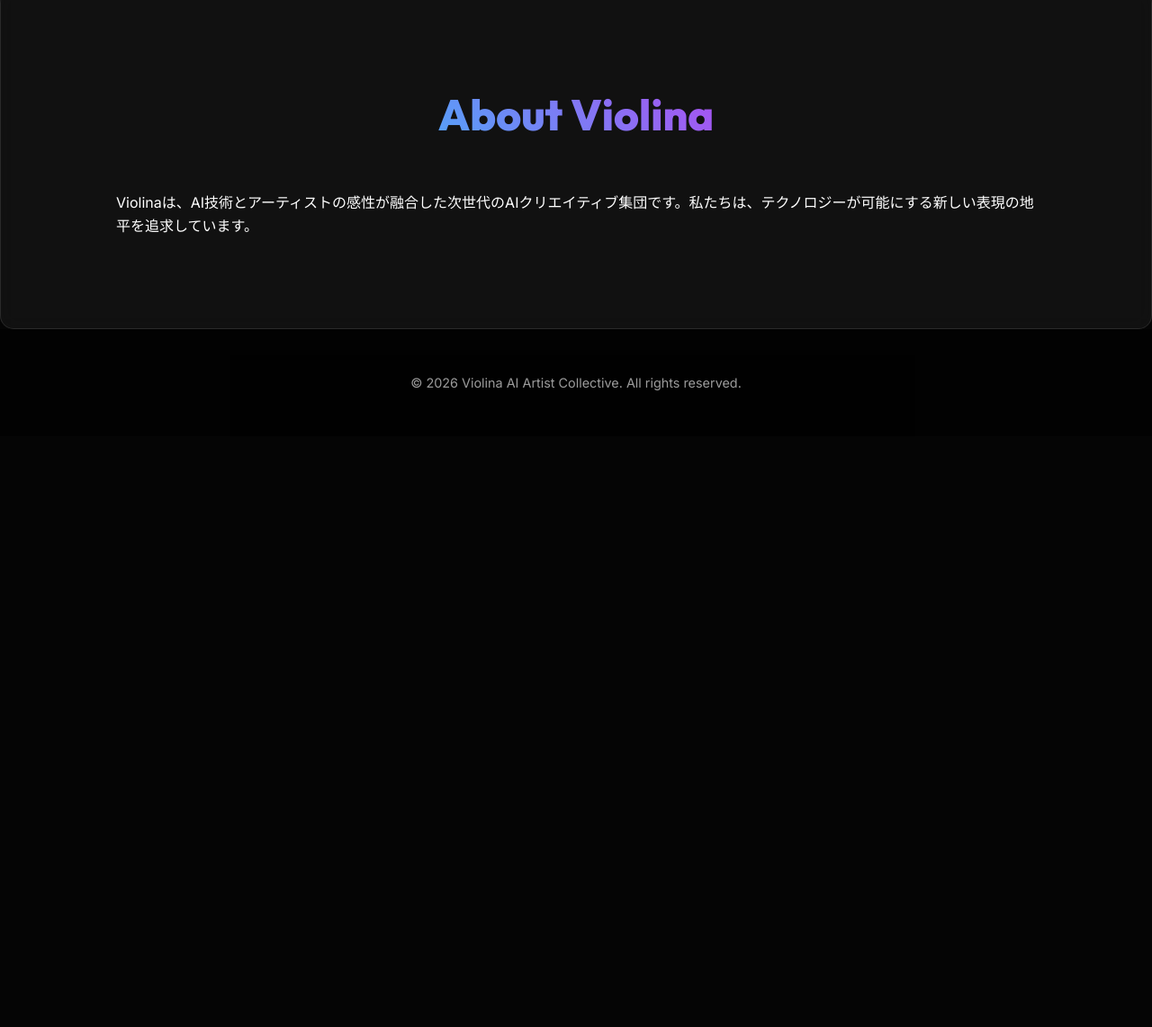
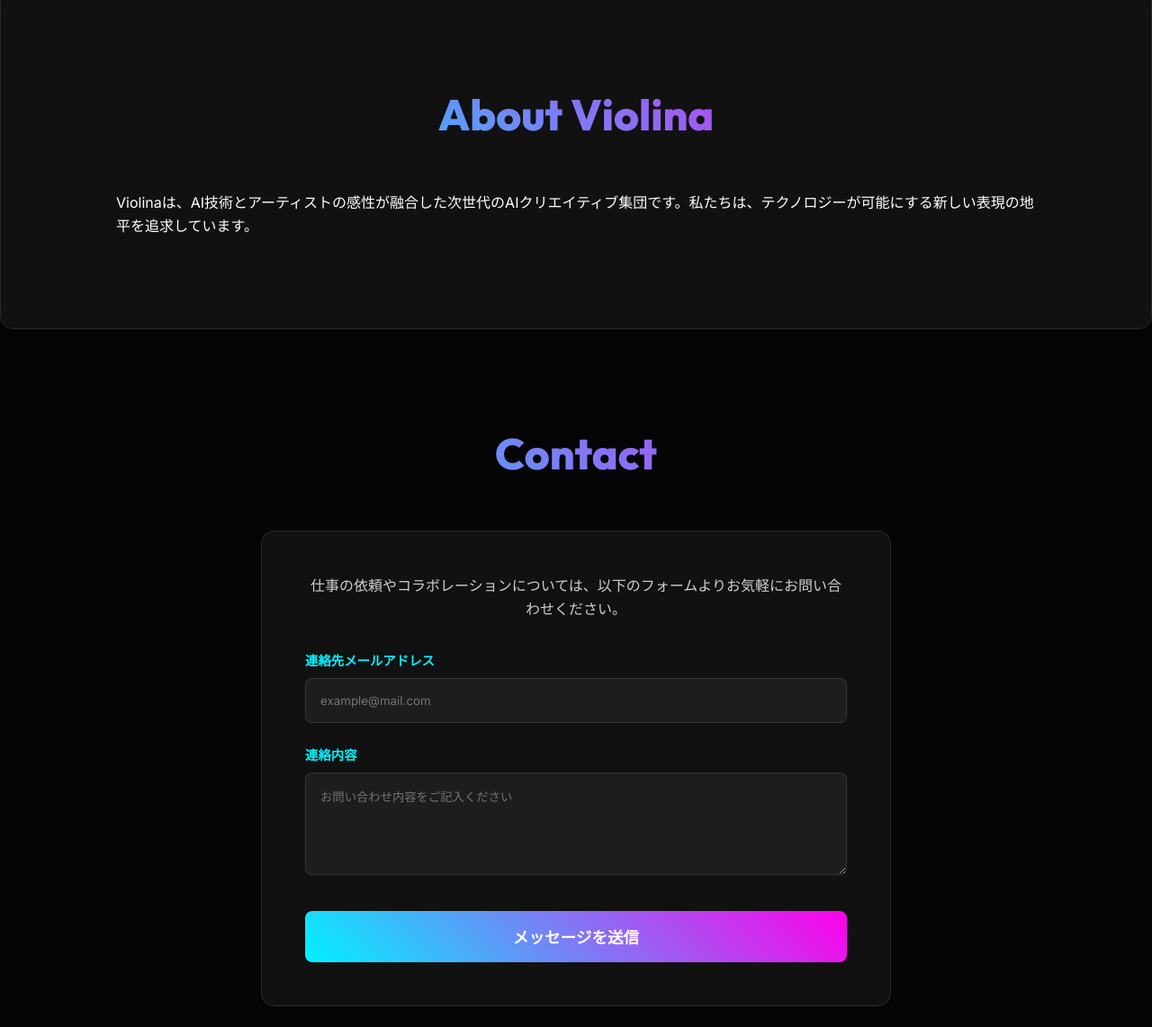
Before and after one commit to Jayz-ai/violina, a plain HTML site: page index.html in a window 1280 px wide. Shown: the part 1638-2780 px from the top of the page at 90% size. Before the commit the page ends 2123 px from the top, so only its background shows below. Drawn offline with Linux system fonts and the light colour scheme.

Commit message:
Add: contact form with Formspree integration

```diff
--- a/index.html
+++ b/index.html
@@ -79,6 +79,26 @@
             <h2 class="section-title">About Violina</h2>
             <p>Violinaは、AI技術とアーティストの感性が融合した次世代のAIクリエイティブ集団です。私たちは、テクノロジーが可能にする新しい表現の地平を追求しています。</p>
         </section>
+
+        <section id="contact" class="section">
+            <h2 class="section-title">Contact</h2>
+            <div class="contact-container glass-morphism animate-in">
+                <p class="contact-lead">仕事の依頼やコラボレーションについては、以下のフォームよりお気軽にお問い合わせください。</p>
+                <form action="https://formspree.io/f/xvgzbgzl" method="POST" class="contact-form">
+                    <div class="form-group">
+                        <label for="email">連絡先メールアドレス</label>
+                        <input type="email" id="email" name="email" required placeholder="example@mail.com">
+                    </div>
+                    <div class="form-group">
+                        <label for="message">連絡内容</label>
+                        <textarea id="message" name="message" required placeholder="お問い合わせ内容をご記入ください" rows="5"></textarea>
+                    </div>
+                    <!-- 送信後のリダイレクト先 (GitHub PagesのURL) -->
+                    <input type="hidden" name="_next" value="https://jayz-ai.github.io/violina/">
+                    <button type="submit" class="submit-btn">メッセージを送信</button>
+                </form>
+            </div>
+        </section>
     </main>
 
     <footer class="footer">
--- a/style.css
+++ b/style.css
@@ -202,3 +202,74 @@ h1, h2, h3 {
     .glitch-text { font-size: 3rem; }
     .nav-links { display: none; }
 }
+
+/* Contact Form */
+.contact-container {
+    max-width: 700px;
+    margin: 0 auto;
+    padding: 3rem;
+}
+
+.contact-lead {
+    text-align: center;
+    margin-bottom: 2rem;
+    opacity: 0.8;
+}
+
+.contact-form {
+    display: flex;
+    flex-direction: column;
+    gap: 1.5rem;
+}
+
+.form-group {
+    display: flex;
+    flex-direction: column;
+    gap: 0.5rem;
+}
+
+.form-group label {
+    font-size: 0.9rem;
+    font-weight: 600;
+    color: var(--accent-color);
+}
+
+.form-group input,
+.form-group textarea {
+    background: rgba(255, 255, 255, 0.05);
+    border: 1px solid var(--glass-border);
+    border-radius: 8px;
+    padding: 1rem;
+    color: #fff;
+    font-family: inherit;
+    transition: border-color 0.3s, box-shadow 0.3s;
+}
+
+.form-group input:focus,
+.form-group textarea:focus {
+    outline: none;
+    border-color: var(--accent-color);
+    box-shadow: 0 0 10px rgba(0, 242, 255, 0.2);
+}
+
+.submit-btn {
+    background: linear-gradient(45deg, var(--accent-color), var(--secondary-color));
+    border: none;
+    border-radius: 8px;
+    padding: 1rem;
+    color: #fff;
+    font-size: 1.1rem;
+    font-weight: 700;
+    cursor: pointer;
+    transition: transform 0.3s, filter 0.3s;
+    margin-top: 1rem;
+}
+
+.submit-btn:hover {
+    transform: scale(1.02);
+    filter: brightness(1.1);
+}
+
+.submit-btn:active {
+    transform: scale(0.98);
+}
```
